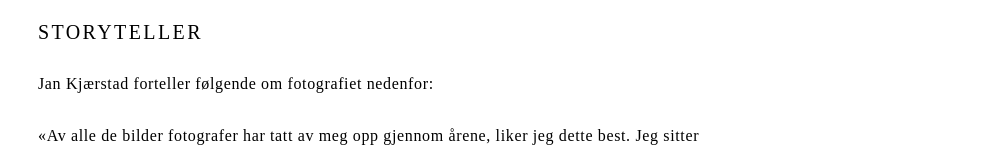
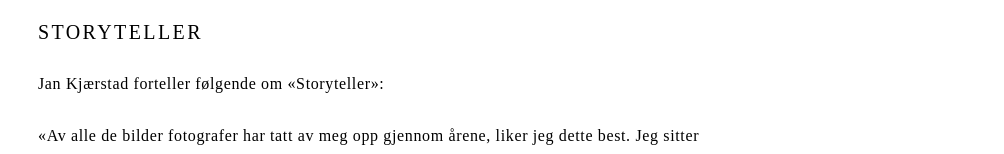
Before and after one commit to alvakleiner/JanKjaer, a React (Vite) app: page /galleri in a window 1280 px wide. Shown: the part 308-462 px from the top of the page, without its empty margins (266-1270 px from the left). Built offline with nearby package versions, Linux system fonts and the light colour scheme.

Commit message:
content: add quotation marks to storyteller

```diff
--- a/src/pages/Galleri.tsx
+++ b/src/pages/Galleri.tsx
@@ -5,12 +5,12 @@ export default function Galleri() {
 
   const paragraphs = {
     no: [
-      "Jan Kjærstad forteller følgende om fotografiet nedenfor:",
+      "Jan Kjærstad forteller følgende om «Storyteller»:",
       "«Av alle de bilder fotografer har tatt av meg opp gjennom årene, liker jeg dette best. Jeg sitter under den store bøken som vokser like ved Karen Blixens grav på høyden ved Rungstedlund nord for København. Jeg er nesten ikke synlig; man kunne tro jeg var en del av roten. Og sånn er det: Vi mennesker overdriver kanskje vår egen betydning. Sett i perspektiv, sett i forhold til naturen, alt liv, er vi bare en liten brikke. Det var Tom Martinsen som tok bildet. Han kalte det Storyteller. Takk.»",
       "NB! Bildet er copyright-beskyttet og benyttes med tillatelse.",
     ],
     en: [
-      "Jan Kjærstad about the photograph below:",
+      "Jan Kjærstad on \"Storyteller\":",
       "'Of all the photographs taken of me over the years, this is my favourite. I am sitting under the great beech tree that grows close to Karen Blixen's grave on the hill at Rungstedlund, north of Copenhagen. I am barely visible; one might think I was part of the root. And that is how it is: we human beings perhaps overestimate our own importance. Seen in perspective, in relation to nature, all life, we are just a small piece. It was Tom Martinsen who took the photograph. He called it Storyteller. Thank you.'",
       "NB! The photograph is copyright protected and is to be used with permission. Below the photograph can be seen uncropped.",
     ],
```
